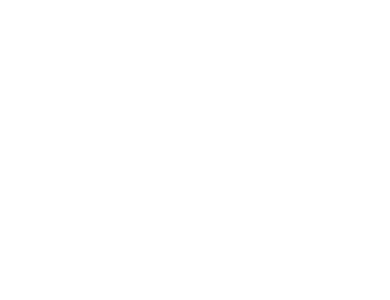
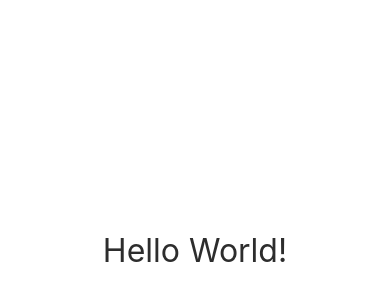
Before and after one commit to mayor-creator/wordPop_app, a React Native app: screen / in a window 390 px wide. Shown: the part 172-472 px from the top of the page. Built offline with nearby package versions, Linux system fonts and the light colour scheme.

Commit message:
testing how useColorScheme works

```diff
--- a/App.tsx
+++ b/App.tsx
@@ -1,10 +1,49 @@
 import { StatusBar } from "expo-status-bar";
-import { View } from "react-native";
+import { StyleSheet, Text, useColorScheme, View } from "react-native";
+import { Colors, DarkColors } from "./constant/colors";
+import { Typography } from "./constant/typography";
 
 export default function App() {
+	const colorScheme = useColorScheme();
+
+	const themeTextStyle =
+		colorScheme === "light" ? styles.lightText : styles.darkText;
+
+	const themeContainerStyle =
+		colorScheme === "light" ? styles.lightContainer : styles.darkContainer;
+
 	return (
-		<View>
+		<View style={[styles.container, themeContainerStyle]}>
+			<Text style={[styles.text, themeTextStyle]}>Hello World!</Text>
 			<StatusBar />
 		</View>
 	);
 }
+
+const styles = StyleSheet.create({
+	container: {
+		flex: 1,
+		alignItems: "center",
+		justifyContent: "center",
+	},
+
+	text: {
+		fontSize: Typography.h1.fontSize,
+	},
+
+	lightContainer: {
+		backgroundColor: Colors.background.primary,
+	},
+
+	darkContainer: {
+		backgroundColor: DarkColors.background.primary,
+	},
+
+	lightText: {
+		color: Colors.text.primary,
+	},
+
+	darkText: {
+		color: DarkColors.text.primary,
+	},
+});
```
